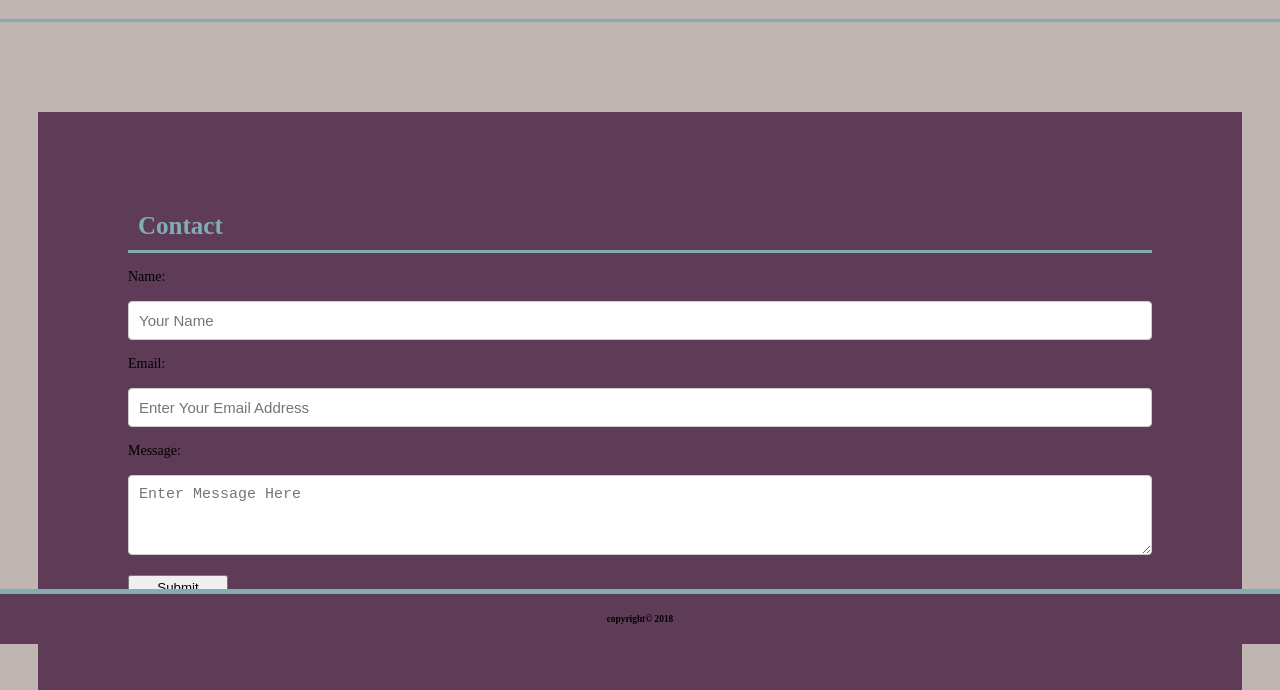
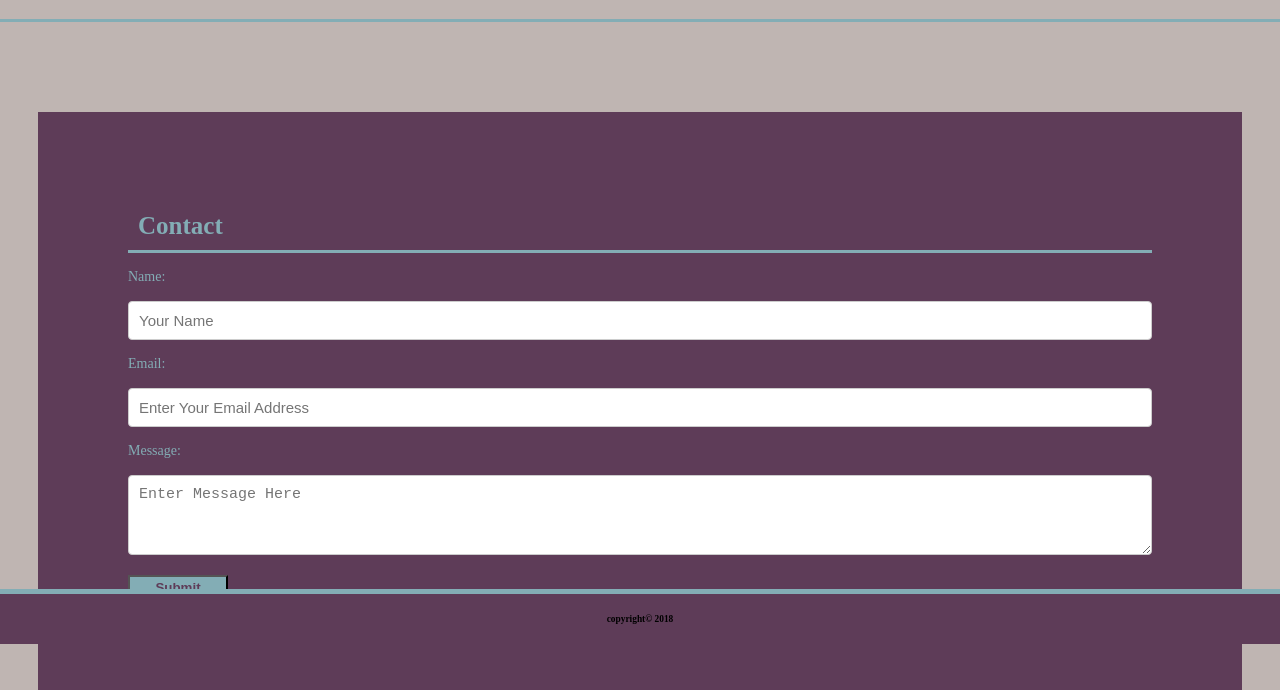
Before and after one commit to bshah111/Basic-Portfolio, a plain HTML site: page contact.html in a window 1280 px wide. Shown: the part 156-846 px from the top of the page. Drawn offline with Linux system fonts and the light colour scheme.

Commit message:
missed changing css for labels on contact page

```diff
--- a/assets/css/style.css
+++ b/assets/css/style.css
@@ -59,7 +59,7 @@ a:link{
 
 a:hover {
     color:navy;
-    background:#ccc;
+    background:#83adb5;
     padding: 15px;
 }
 
@@ -177,6 +177,12 @@ input[type=email]{
 
 }
 
-.label{
-    color: 83adb5;
+.Label{
+    color: #83adb5;
 }
+
+#contact-submit{
+    background-color: #83adb5;
+    color: #5e3c58;
+    font-weight: 700;
+}
```
